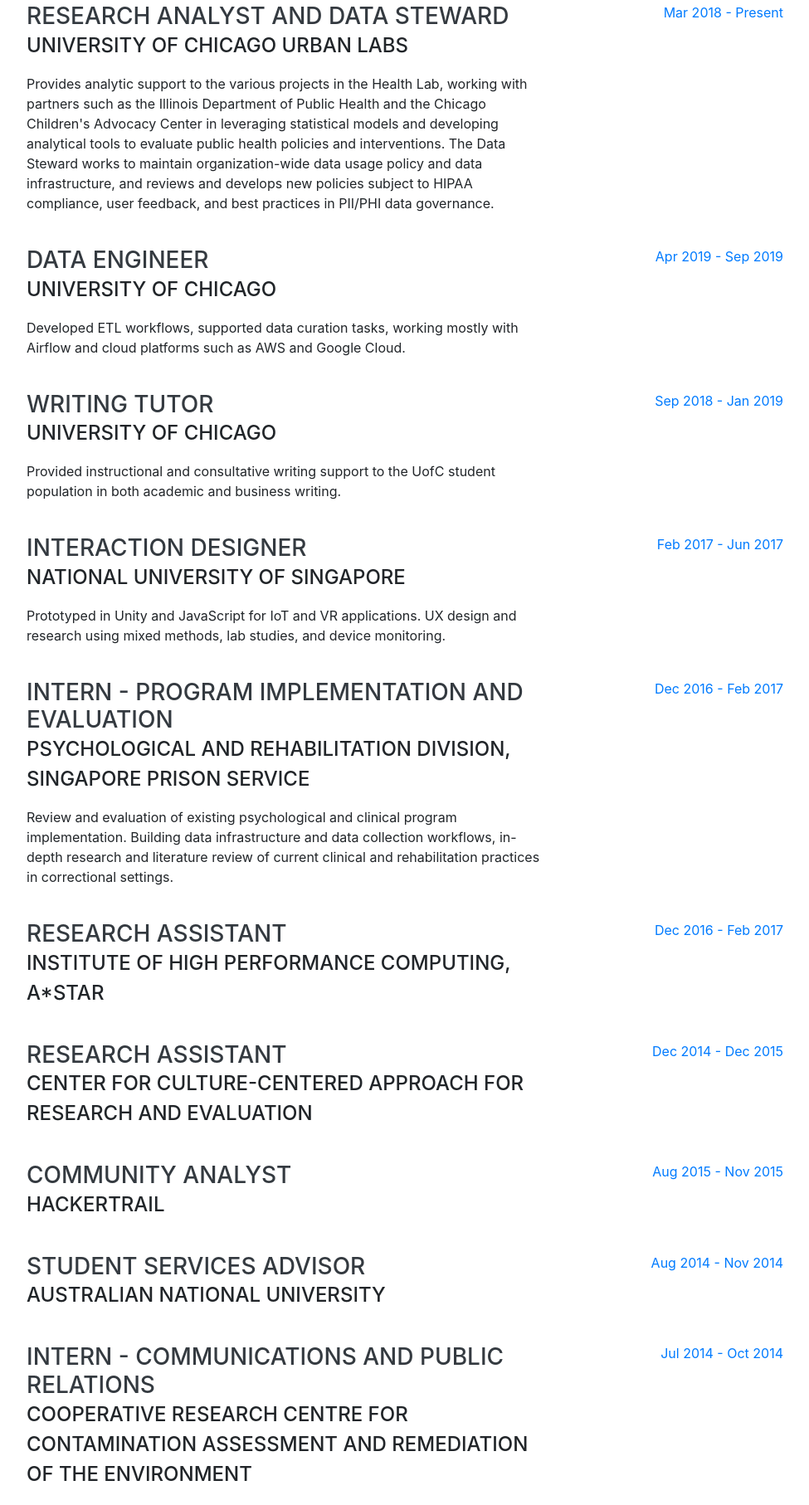
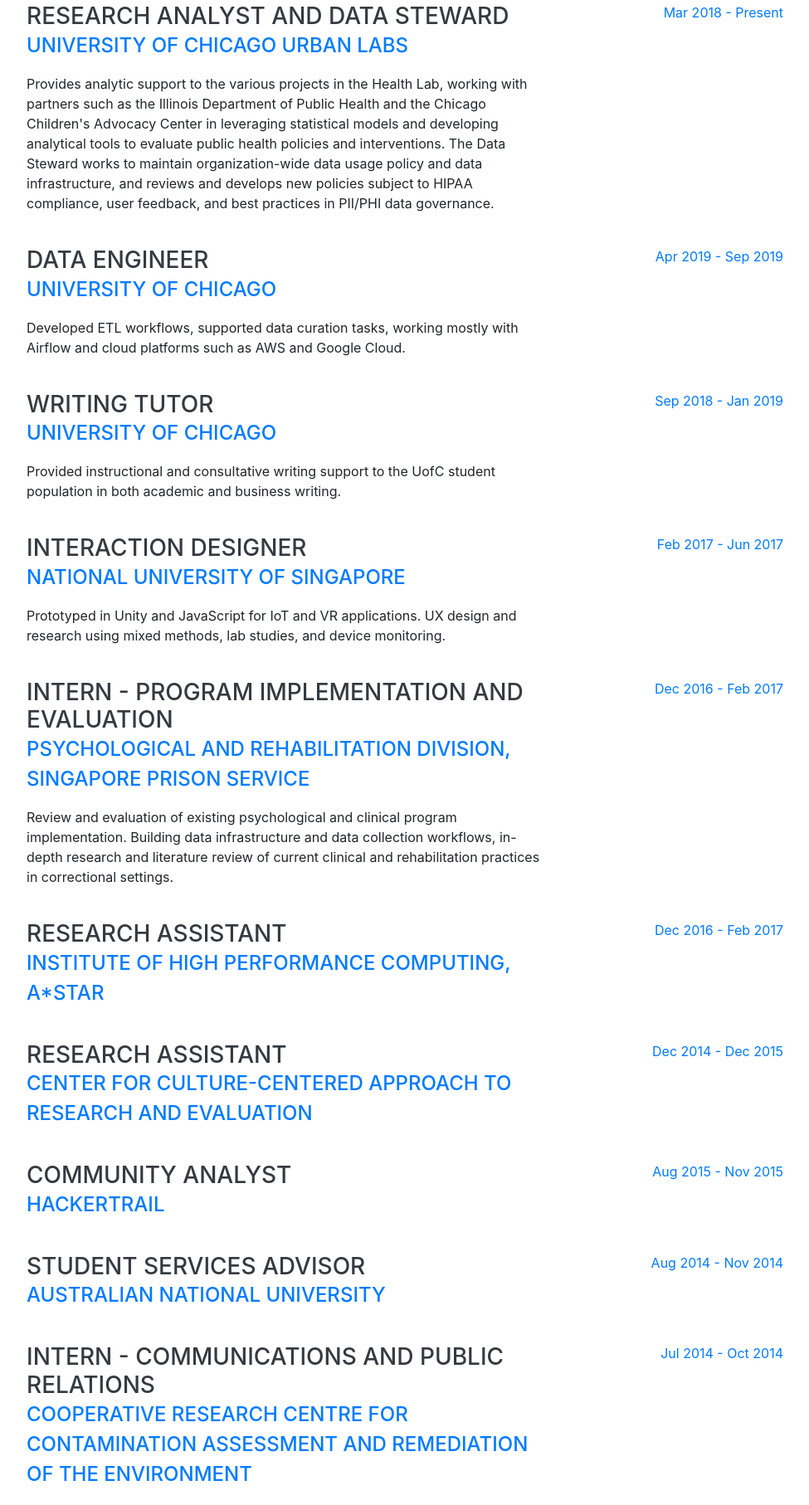
Before and after one commit to LeosonH/leosonh.github.io, a website with bundled scripts: page index.html in a window 1280 px wide. Shown: the part 932-2746 px from the top of the page at 83% size, without its empty margins (288-1263 px from the left). Built offline with nearby package versions, Linux system fonts and the light colour scheme; a web font is replaced by a local one.

Commit message:
modified colors, added company links

```diff
--- a/index.html
+++ b/index.html
@@ -97,7 +97,7 @@
         <div class="resume-item d-flex flex-column flex-md-row justify-content-between mb-4">
           <div class="resume-content">
             <h3 class="mb-0">Research Analyst and Data Steward</h3>
-            <div class="subheading mb-3">University of Chicago Urban Labs</div>
+            <div class="subheading mb-3"><a href = "https://urbanlabs.uchicago.edu/">University of Chicago Urban Labs</a></div>
             <p>Provides analytic support to the various projects in the Health Lab, working with partners such as the Illinois Department of Public Health and the Chicago Children's Advocacy Center in
 			leveraging statistical models and developing analytical tools to evaluate public health policies and interventions. The Data Steward works to
 			maintain organization-wide data usage policy and data infrastructure, and reviews and develops new policies subject to HIPAA compliance, user feedback, and best practices in
@@ -111,7 +111,7 @@
         <div class="resume-item d-flex flex-column flex-md-row justify-content-between mb-4">
           <div class="resume-content">
             <h3 class="mb-0">Data Engineer</h3>
-            <div class="subheading mb-3">University of Chicago</div>
+            <div class="subheading mb-3"><a href = "https://www.uchicago.edu/">University of Chicago</a></div>
             <p>Developed ETL workflows, supported data curation tasks, working mostly with Airflow and cloud platforms such as AWS and Google Cloud.</p>
           </div>
           <div class="resume-date text-md-right">
@@ -122,7 +122,7 @@
         <div class="resume-item d-flex flex-column flex-md-row justify-content-between mb-4">
           <div class="resume-content">
             <h3 class="mb-0">Writing Tutor</h3>
-            <div class="subheading mb-3">University of Chicago</div>
+            <div class="subheading mb-3"><a href = "https://www.uchicago.edu/">University of Chicago</a></div>
             <p>Provided instructional and consultative writing support to the UofC student population in both academic and business writing.</p>
           </div>
           <div class="resume-date text-md-right">
@@ -133,7 +133,7 @@
         <div class="resume-item d-flex flex-column flex-md-row justify-content-between mb-4">
           <div class="resume-content">
             <h3 class="mb-0">Interaction Designer</h3>
-            <div class="subheading mb-3">National University of Singapore</div>
+            <div class="subheading mb-3"><a href = "https://ssi.nus.edu.sg/">National University of Singapore</a></div>
             <p>Prototyped in Unity and JavaScript for IoT and VR applications. UX design and research using mixed methods, lab studies, and device monitoring.</p>
           </div>
           <div class="resume-date text-md-right">
@@ -144,7 +144,7 @@
 		<div class="resume-item d-flex flex-column flex-md-row justify-content-between mb-4">
           <div class="resume-content">
             <h3 class="mb-0">Intern - Program Implementation and Evaluation</h3>
-            <div class="subheading mb-3">Psychological and Rehabilitation Division, Singapore Prison Service</div>
+            <div class="subheading mb-3"><a href = "https://www.sps.gov.sg/">Psychological and Rehabilitation Division, Singapore Prison Service</a></div>
             <p>Review and evaluation of existing psychological and clinical program implementation. Building data infrastructure and data collection workflows,
             in-depth research and literature review of current clinical and rehabilitation practices in correctional settings.</p>
           </div>
@@ -156,7 +156,7 @@
 		<div class="resume-item d-flex flex-column flex-md-row justify-content-between mb-4">
           <div class="resume-content">
             <h3 class="mb-0">Research Assistant</h3>
-            <div class="subheading mb-3">Institute of High Performance Computing, A*STAR</div>
+            <div class="subheading mb-3"><a href = "https://www.a-star.edu.sg/ihpc">Institute of High Performance Computing, A*STAR</a></div>
           </div>
           <div class="resume-date text-md-right">
             <span class="text-primary">Dec 2016 - Feb 2017</span>
@@ -166,7 +166,7 @@
 		<div class="resume-item d-flex flex-column flex-md-row justify-content-between mb-4">
           <div class="resume-content">
             <h3 class="mb-0">Research Assistant</h3>
-            <div class="subheading mb-3">Center for Culture-Centered Approach for Research and Evaluation</div>
+            <div class="subheading mb-3"><a href = "https://www.massey.ac.nz/~wwcare/">Center for Culture-Centered Approach to Research and Evaluation</a></div>
           </div>
           <div class="resume-date text-md-right">
             <span class="text-primary">Dec 2014 - Dec 2015</span>
@@ -176,7 +176,7 @@
 	    <div class="resume-item d-flex flex-column flex-md-row justify-content-between mb-4">
           <div class="resume-content">
             <h3 class="mb-0">Community Analyst</h3>
-            <div class="subheading mb-3">HackerTrail</div>
+            <div class="subheading mb-3"><a href = "https://www.hackertrail.com">HackerTrail</a></div>
           </div>
           <div class="resume-date text-md-right">
             <span class="text-primary">Aug 2015 - Nov 2015</span>
@@ -186,7 +186,7 @@
 	    <div class="resume-item d-flex flex-column flex-md-row justify-content-between mb-4">
           <div class="resume-content">
             <h3 class="mb-0">Student Services Advisor</h3>
-            <div class="subheading mb-3">Australian National University</div>
+            <div class="subheading mb-3"><a href = "https://www.anu.edu.au/">Australian National University</a></div>
           </div>
           <div class="resume-date text-md-right">
             <span class="text-primary">Aug 2014 - Nov 2014</span>
@@ -196,7 +196,7 @@
 	    <div class="resume-item d-flex flex-column flex-md-row justify-content-between">
           <div class="resume-content">
             <h3 class="mb-0">Intern - Communications and Public Relations</h3>
-            <div class="subheading mb-3">Cooperative Research Centre for Contamination Assessment and Remediation of the Environment</div>
+            <div class="subheading mb-3"><a href = "https://www.crccare.com/">Cooperative Research Centre for Contamination Assessment and Remediation of the Environment</a></div>
           </div>
           <div class="resume-date text-md-right">
             <span class="text-primary">Jul 2014 - Oct 2014</span>
@@ -366,7 +366,7 @@
             Science Communication</li>
           <li>
             <i class="fa-li fa fa-book-open text-info"></i>
-            Implementation Science (Healthcare and Mental Health Programs)</li>
+            Implementation Science</li>
 		  <li>
             <i class="fa-li fa fa-book-open text-info"></i>
             Digital Humanities</li>
@@ -398,16 +398,16 @@
             Research and HIPAA Privacy Protections Training</li>
           <li>
 		  <br>
-            <i class="fa-li fa fa-trophy text-danger"></i>
+            <i class="fa-li fa fa-trophy text-info"></i>
             Graduate Social Sciences Scholarship (University of Chicago)</li>
           <li>
-            <i class="fa-li fa fa-trophy text-danger"></i>
+            <i class="fa-li fa fa-trophy text-info"></i>
 			Honor Roll 2012-2013, 2016-2017 (National University of Singapore)
           <li>
-            <i class="fa-li fa fa-trophy text-danger"></i>
+            <i class="fa-li fa fa-trophy text-info"></i>
             Overseas Education Award (National University of Singapore)</li>
 		  <li>
-            <i class="fa-li fa fa-trophy text-danger"></i>
+            <i class="fa-li fa fa-trophy text-info"></i>
             Kent Ridge Undergraduate Scholar (National University of Singapore)</li>
         </ul>
       </div>
```
